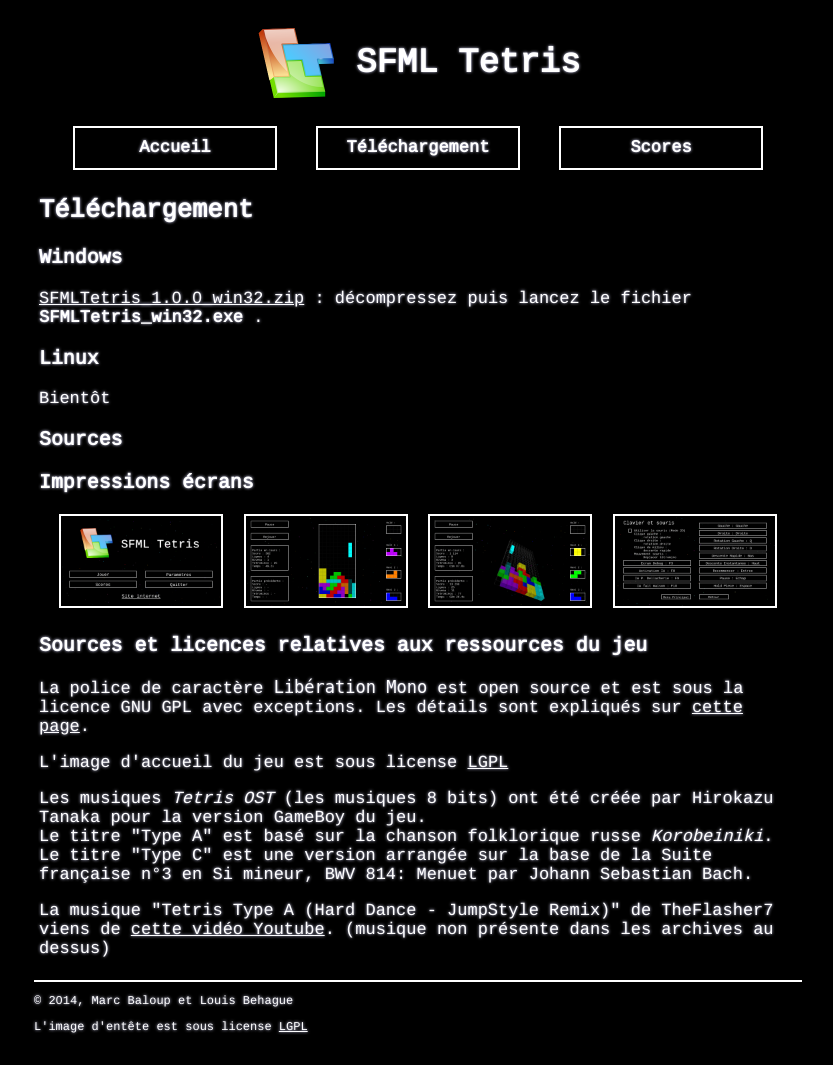
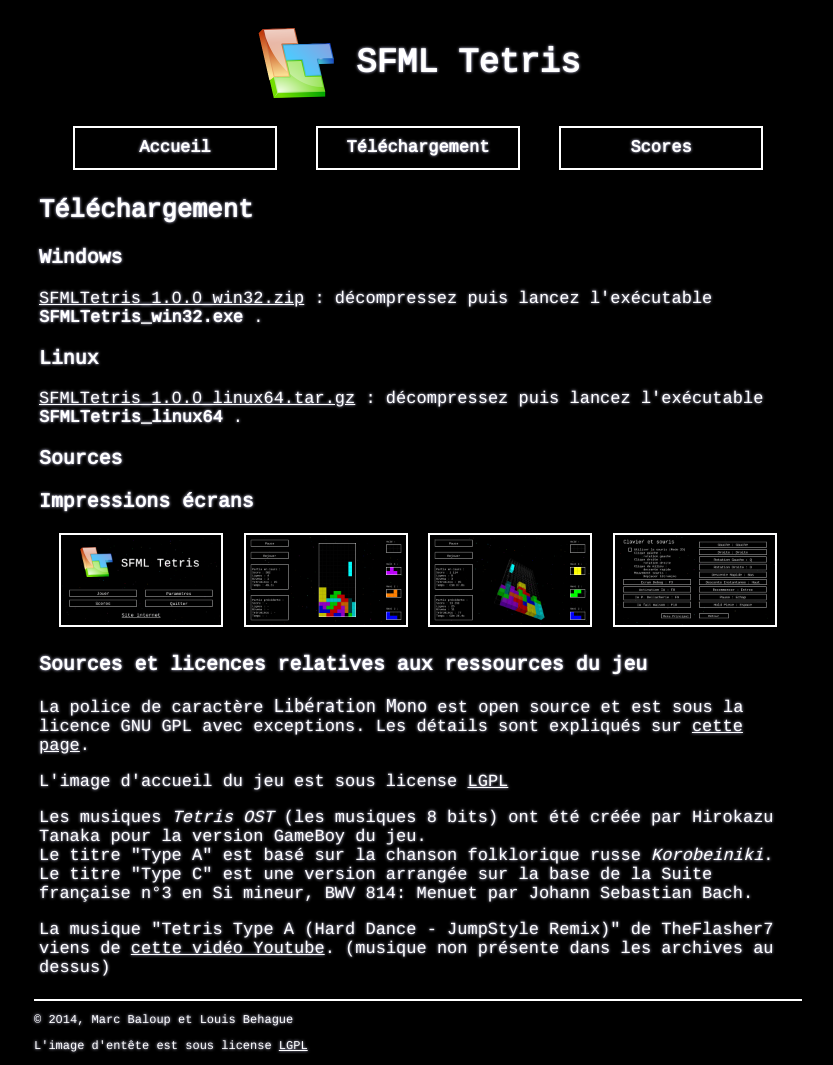
Before and after one commit to marcbal/SFMLTetris, a PHP site: page /download.php in a window 1280 px wide. Shown: the whole page, without its empty margins (222-1055 px from the left). Before the commit the page ends 1034 px from the top, so only its background shows below. Run offline with PHP 8.4, Linux system fonts and the light colour scheme; a stand-in replaces the project's code that opens the database connection.

Commit message:
Ajout de la version linux sur le site

```diff
--- a/web/download.php
+++ b/web/download.php
@@ -5,9 +5,9 @@
 ?>
 
 <h3>Windows</h3>
-<p><a href="res/SFMLTetris_1.0.0_win32.zip">SFMLTetris_1.0.0_win32.zip</a> : décompressez puis lancez le fichier <b>SFMLTetris_win32.exe</b> .</p>
+<p><a href="res/SFMLTetris_1.0.0_win32.zip">SFMLTetris_1.0.0_win32.zip</a> : décompressez puis lancez l'exécutable <b>SFMLTetris_win32.exe</b> .</p>
 <h3>Linux</h3>
-<p>Bientôt</p>
+<p><a href="res/SFMLTetris_1.0.0_linux64.tar.gz">SFMLTetris_1.0.0_linux64.tar.gz</a> : décompressez puis lancez l'exécutable <b>SFMLTetris_linux64</b> .</p>
 <h3>Sources</h3>
 
 <h3>Impressions écrans</h3>
```
Also changed, not shown: 1 other file.
